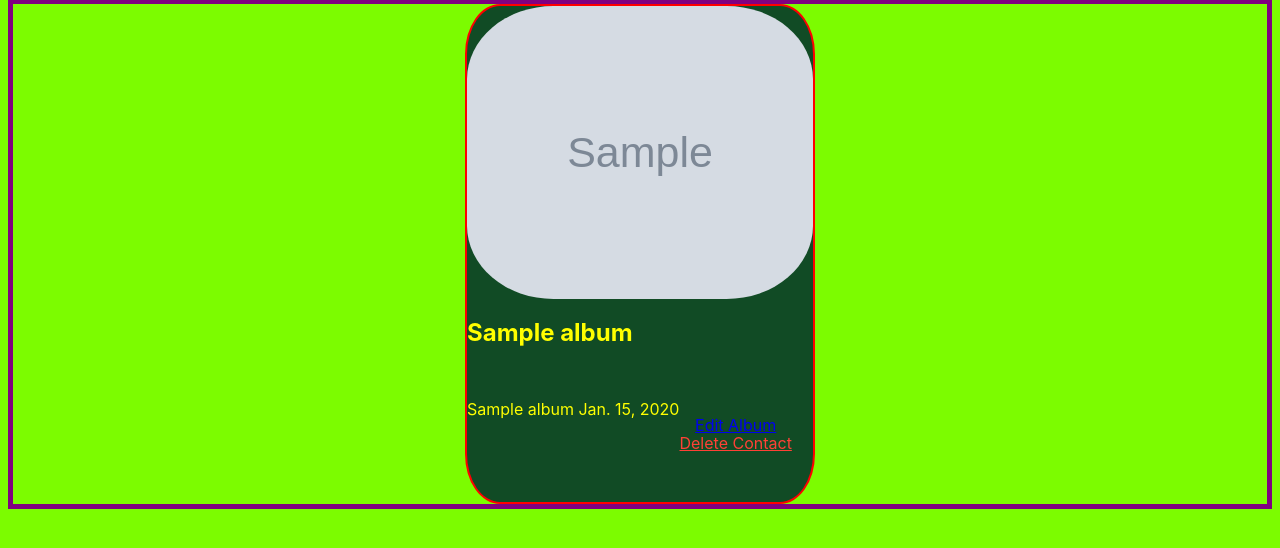
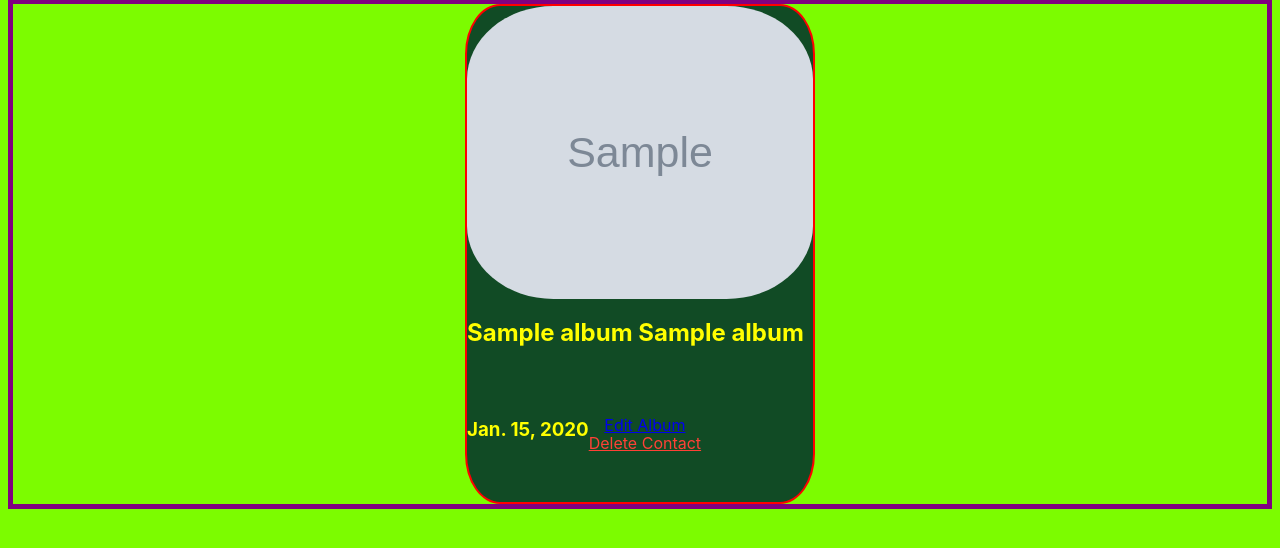
Before and after one commit to momentum-morehouse/django-music-MIKEabraha, a Django app: page / in a window 1280 px wide. Shown: the part 189-737 px from the top of the page. Run offline with Django 3.2, Linux system fonts and the light colour scheme; tables that the repository leaves empty hold one stand-in row (values such as "Sample post"); grey boxes marked "Sample" are stand-in pictures; some libraries are stand-ins or nearby versions.

Commit message:
update last

```diff
--- a/albums/forms.py
+++ b/albums/forms.py
@@ -8,6 +8,7 @@ class AlbumForm(forms.ModelForm):
             'albumtitle',
             'artistname',
             'released',
+            'image_url',
 
         ]
 
--- a/static/css/styles.css
+++ b/static/css/styles.css
@@ -36,7 +36,15 @@ img{
 }
 
 
+h2 {
+  text-align: center;
+}
 
+a {
 
+  text-align: center;
+}
 
+h3 {
+  text-align: center;
 }
--- a/templates/albums/list_album.html
+++ b/templates/albums/list_album.html
@@ -15,14 +15,15 @@
     <img src= "{{album.image_url}}" >
 
 
-    <h2>{{ album.albumtitle }}</h2>
+    <h2>{{ album.albumtitle }}
 
-     {{ album.artistname }}
-
-      {{ album.released }}
+     {{ album.artistname }}</h2>
+<br>
+     <h3> {{ album.released }} </h3>
 
 
     <center>
+
    <p>
       <a href="{% url 'edit_album' pk=album.pk %}">Edit Album</a><br>
       <a class="red" href="{% url 'delete_album' pk=album.pk %}">Delete Contact</a>
```
